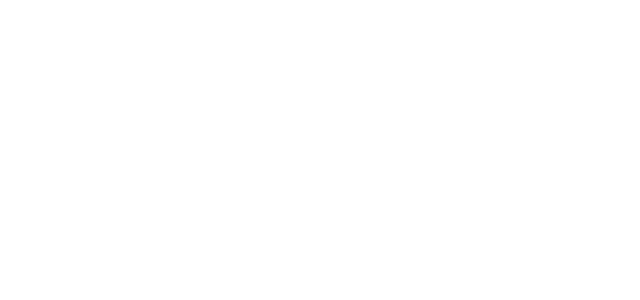
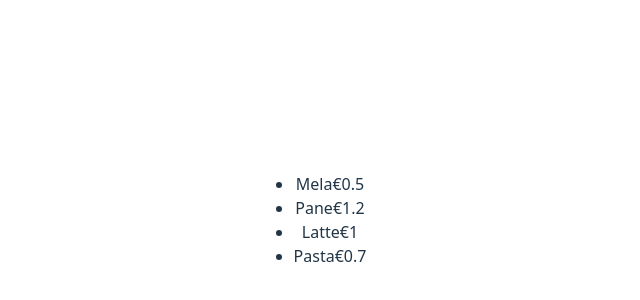
Before and after one commit to asiavenditti/ex-react-usereducer-spesa, a React (Vite) app: page / in a window 1280 px wide. Shown: the part 180-480 px from the top of the page, without its empty margins (330-970 px from the left). Built offline with nearby package versions, Linux system fonts and the light colour scheme.

Commit message:
complete milestone 1 that show product.name and product.price

```diff
--- a/src/App.jsx
+++ b/src/App.jsx
@@ -3,10 +3,22 @@
 
 function App() {
 
-
+  const products = [
+    { name: 'Mela', price: 0.5 },
+    { name: 'Pane', price: 1.2 },
+    { name: 'Latte', price: 1.0 },
+    { name: 'Pasta', price: 0.7 },
+  ];
   return (
     <>
-
+      <ul className="product-list">
+        {products.map((product, index) => (
+          <li key={index}>
+            <span>{product.name}</span>
+            <span>€{product.price}</span>
+          </li>
+        ))}
+      </ul>
     </>
   )
 }
```
